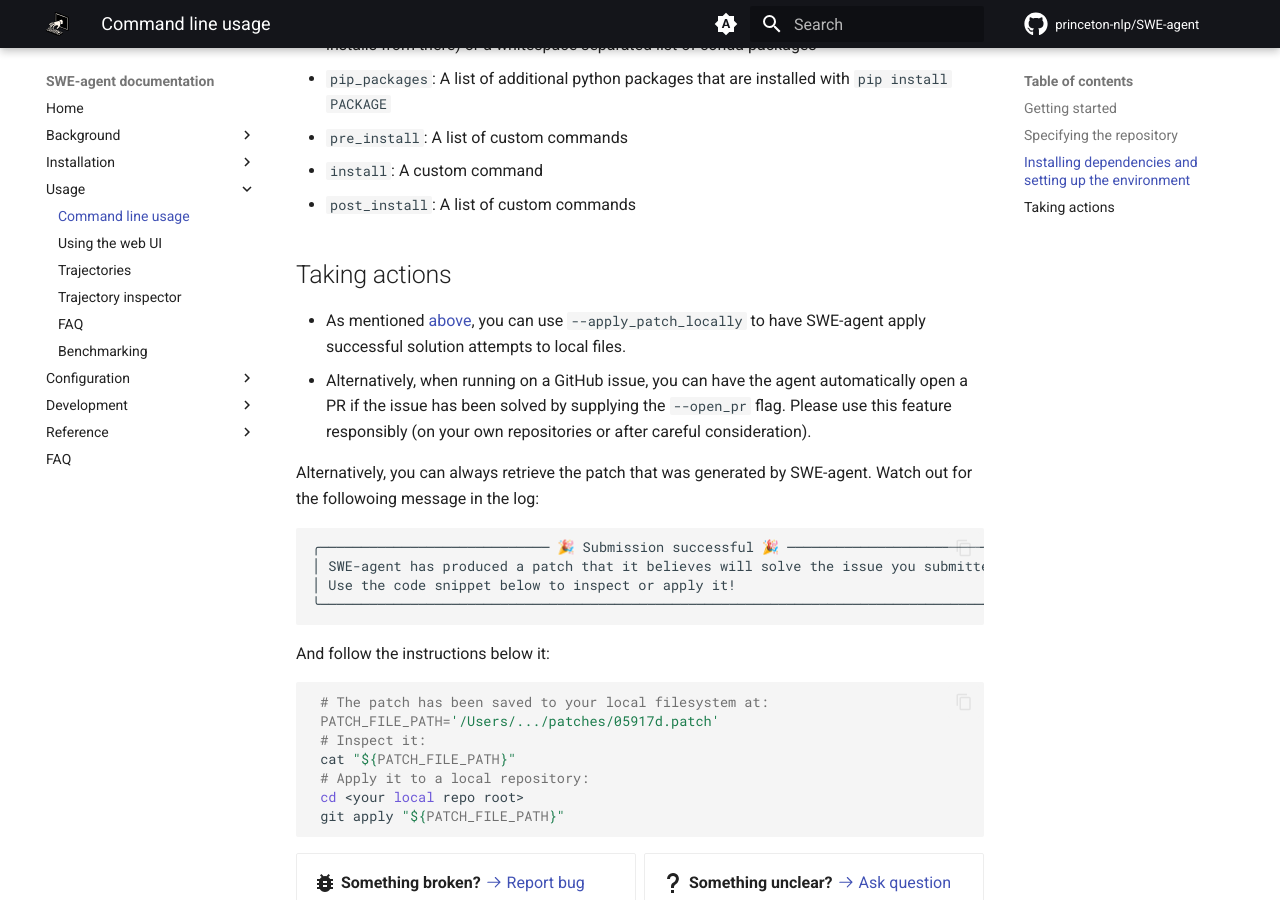
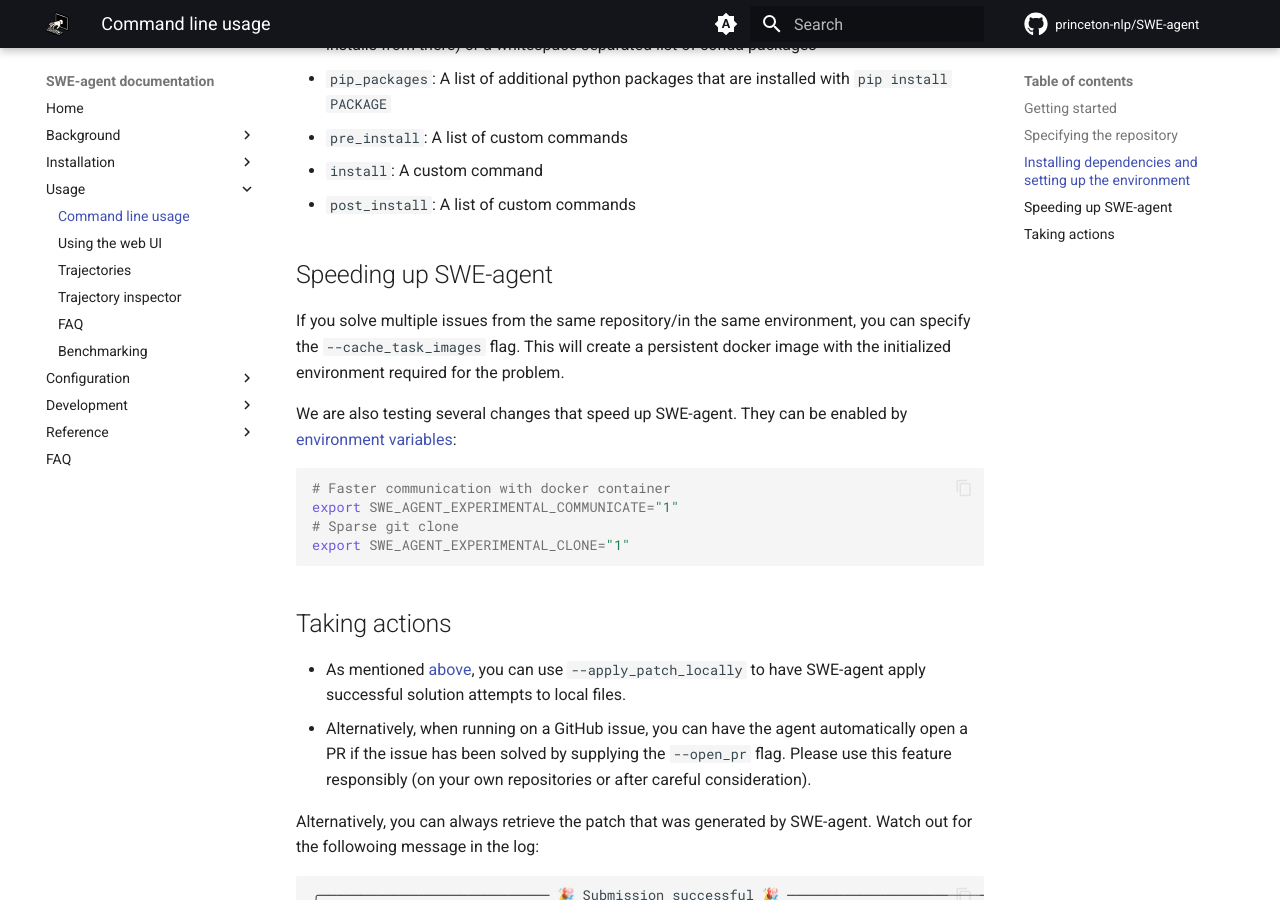
Before and after one commit to princeton-nlp/SWE-agent, an MkDocs documentation site: the page built from docs/usage/cl_tutorial.md, in a window 1280 px wide and 900 px high, scrolled down 3239 px. Built offline with MkDocs 1.6.1 and Material for MkDocs 9.7.7, drawn with Linux system fonts in a browser that asks for light colours; comment, search, counter and statistics services are not loaded.

Commit message:
Feat: experimental fast cloning (#498)
* Ref: Refactor git clone command

* Feat: Support sparse clones

````diff
--- a/docs/config/env.md
+++ b/docs/config/env.md
@@ -6,4 +6,5 @@
 * [Experimental] `SWE_AGENT_EXPERIMENTAL_COMMUNICATE` switches to a faster way of communicating with running docker
   shell sessions. This has not been tested on SWE-bench, so it might sometimes break.
   However, it can be very useful when running on single issues.
+* [Experimental] `SWE_AGENT_EXPERIMENTAL_CLONE`: Uses sparse clones
 * `SWE_AGENT_CONFIG_ROOT`: Used to resolve relative paths in the [config](config.md)
--- a/docs/usage/cl_tutorial.md
+++ b/docs/usage/cl_tutorial.md
@@ -117,6 +117,21 @@
 * `install`: A custom command
 * `post_install`: A list of custom commands
 
+## Speeding up SWE-agent
+
+If you solve multiple issues from the same repository/in the same environment, you can specify the
+`--cache_task_images` flag. This will create a persistent docker image with the initialized environment
+required for the problem.
+
+We are also testing several changes that speed up SWE-agent. They can be enabled by [environment variables](../config/env.md):
+
+```bash
+# Faster communication with docker container
+export SWE_AGENT_EXPERIMENTAL_COMMUNICATE="1"
+# Sparse git clone
+export SWE_AGENT_EXPERIMENTAL_CLONE="1"
+```
+
 ## Taking actions
 
 * As mentioned [above](#specifying-the-repository), you can use `--apply_patch_locally` to have SWE-agent apply successful solution attempts to local files.
````
Also changed, not shown: 2 other files.
